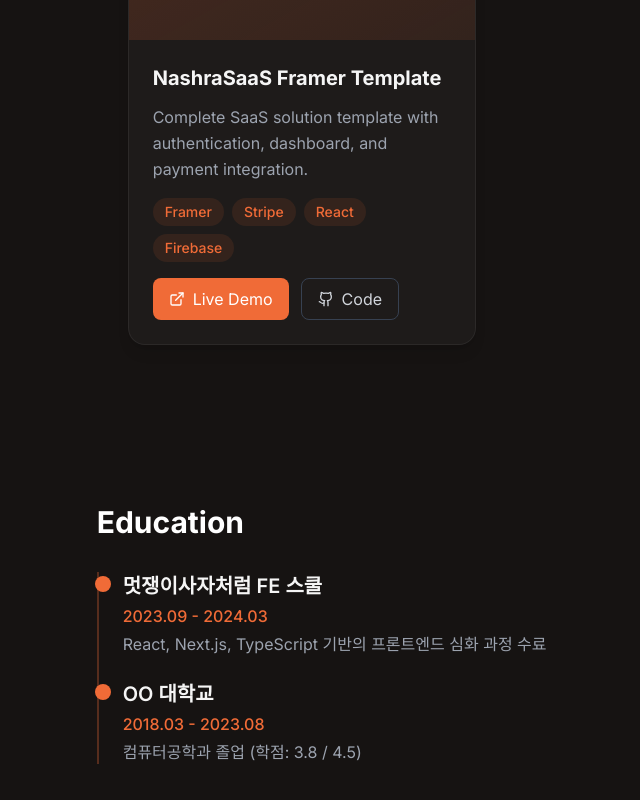
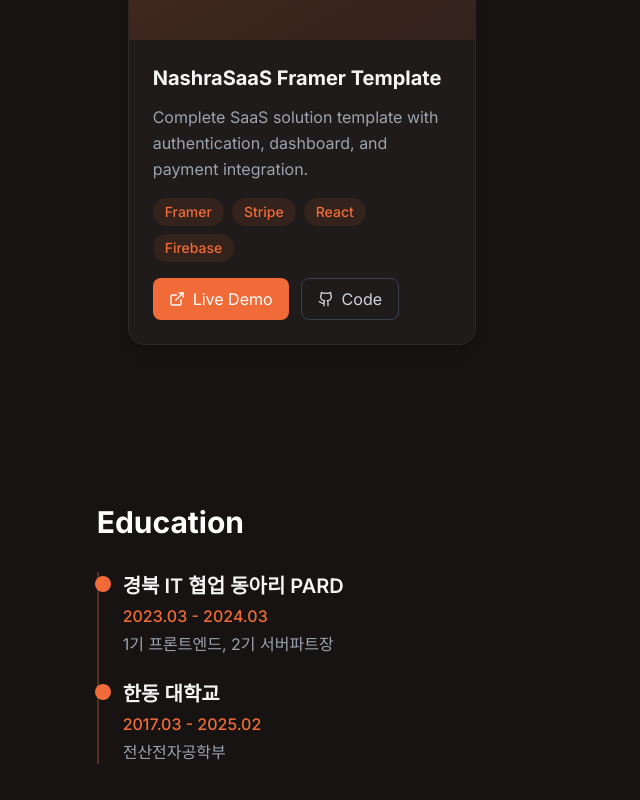
Before and after one commit to parkkr-js/portfolio, a React (Create React App) app: page / in a window 1280 px wide. Shown: the part 1946-2746 px from the top of the page, without its empty margins (378-1018 px from the left). Built offline with nearby package versions, Linux system fonts and the light colour scheme.

Commit message:
자기소개 섹션 수정하였다.

```diff
--- a/src/components/layout/ProfileCard.tsx
+++ b/src/components/layout/ProfileCard.tsx
@@ -1,6 +1,6 @@
 import React from 'react';
 import { motion } from 'framer-motion';
-import { Mail, Github, Linkedin, Rss } from 'lucide-react';
+import { Mail, Github, Linkedin, StickyNote } from 'lucide-react';
 
 interface ProfileCardProps {
   name?: string;
@@ -21,10 +21,10 @@
   description = "사용자 경험을 중시하는 프론트엔드 개발자입니다. React와 TypeScript를 활용하여 깔끔하고 효율적인 웹 애플리케이션을 개발합니다.",
   image = "/asset/img/profile.jpeg",
   links = {
-    github: "https://github.com",
+    github: "https://github.com/parkkr-js",
     linkedin: "https://linkedin.com",
-    email: "mailto:example@email.com",
-    blog: "https://example.com"
+    email: "mailto:parkkr.js@gmail.com",
+    blog: "https://velog.io/@live_in_truth/posts"
   }
 }) => {
   return (
@@ -93,7 +93,7 @@
               className="text-gray-400 hover:text-primary transition-colors"
               aria-label="개발 블로그"
             >
-              <Rss size={20} />
+              <StickyNote size={20} />
             </a>
           )}
         </div>
--- a/src/components/sections/AboutMeSection.tsx
+++ b/src/components/sections/AboutMeSection.tsx
@@ -11,10 +11,10 @@
       viewport={{ once: true }}
       transition={{ duration: 0.8 }}
     >
-      <h2 className="text-3xl font-bold text-white mb-6">About Me</h2>
+      <h2 className="text-3xl font-bold text-white mb-6">방문해주셔서 감사합니다.</h2>
       <div className="space-y-4 text-gray-300 leading-relaxed">
         <p>
-          안녕하세요! 사용자 경험을 중시하는 신입 프론트엔드 개발자 OOO입니다.
+          안녕하세요! 사용자 경험을 중시하는 프론트엔드 개발자 박지성입니다.
           React와 TypeScript를 활용하여 인터랙티브하고 직관적인 웹 애플리케이션을 만드는 데 열정을 가지고 있습니다.
         </p>
         <p>
--- a/src/components/sections/ContactSection.tsx
+++ b/src/components/sections/ContactSection.tsx
@@ -1,12 +1,12 @@
 import React from 'react';
 import { motion } from 'framer-motion';
-import { Mail, Github, Linkedin, Rss } from 'lucide-react';
+import { Mail, Github, Linkedin, StickyNote } from 'lucide-react';
 
 const contactInfo = [
     { icon: Mail, text: 'hello@aabid.com', href: 'mailto:hello@aabid.com' },
     { icon: Github, text: 'github.com/aabid', href: 'https://github.com/aabid' },
     { icon: Linkedin, text: 'linkedin.com/in/aabid', href: 'https://linkedin.com/in/aabid' },
-    { icon: Rss, text: 'aabid.tech/blog', href: 'https://aabid.tech/blog' },
+    { icon: StickyNote, text: 'aabid.tech/blog', href: 'https://aabid.tech/blog' },
 ];
 
 const ContactSection: React.FC = () => {
--- a/src/components/sections/EducationSection.tsx
+++ b/src/components/sections/EducationSection.tsx
@@ -3,14 +3,14 @@
 
 const educationData = [
   {
-    institution: '멋쟁이사자처럼 FE 스쿨',
-    period: '2023.09 - 2024.03',
-    description: 'React, Next.js, TypeScript 기반의 프론트엔드 심화 과정 수료',
+    institution: '경북 IT 협업 동아리 PARD',
+    period: '2023.03 - 2024.03',
+    description: '1기 프론트엔드, 2기 서버파트장',
   },
   {
-    institution: 'OO 대학교',
-    period: '2018.03 - 2023.08',
-    description: '컴퓨터공학과 졸업 (학점: 3.8 / 4.5)',
+    institution: '한동 대학교',
+    period: '2017.03 - 2025.02',
+    description: '전산전자공학부',
   },
 ];
 
```
